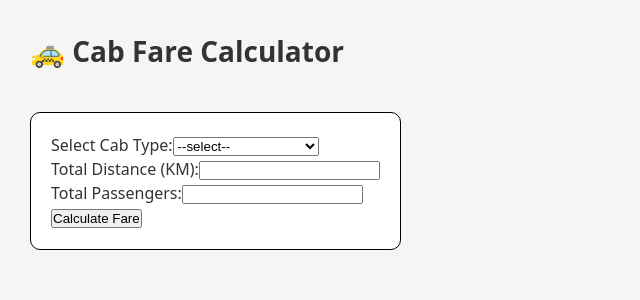
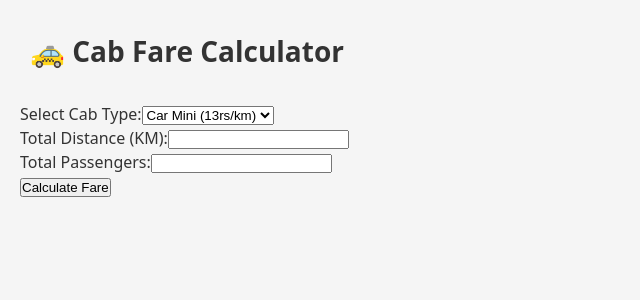
Before and after one commit to omkarchavan-git/Fare-Calculator, a React (Vite) app in the folder FrontEnd_Fare_Calc/: page / in a window 1280 px wide. Shown: the top 300 px of the page, without its empty margins (0-640 px from the left). Built offline with nearby package versions, Linux system fonts and the light colour scheme.

Commit message:
updated the fare calculation rates and responce

```diff
--- a/FrontEnd_Fare_Calc/src/component/CabForm.jsx
+++ b/FrontEnd_Fare_Calc/src/component/CabForm.jsx
@@ -1,86 +1,76 @@
 import React, { useState } from "react";
 
-export default function CabForm() {
-  const [form, setForm] = useState({
-    cabType: "",
-    totalKm: "",
-    totalPassenger: ""
-  });
-
+function FareCalculator() {
+  const [distance, setDistance] = useState("");
+  const [passengers, setPassengers] = useState("");
+  const [cabType, setCabType] = useState("Mini");
   const [result, setResult] = useState(null);
 
-  const handleChange = (e) => {
-    setForm({
-      ...form,
-      [e.target.name]: e.target.value,
-    });
+  const calculateFare = async () => {
+    const requestBody = {
+      totalKm: distance,
+      totalPassenger: passengers,
+      cabType: cabType
     };
 
-  const handleSubmit = async () => {
-    if (!form.cabType || !form.totalKm || !form.totalPassenger) {
-      alert("Please fill all fields");
-      return;
-    }
-
-    const response = await fetch("http://localhost:8081/formfare/addData", {
+    try {
+      const response = await fetch("http://localhost:8080/calcFare", {
         method: "POST",
-      headers: { "Content-Type": "application/json" },
-      body: JSON.stringify(form),
+        headers: {
+          "Content-Type": "application/json"
+        },
+        body: JSON.stringify(requestBody)
       });
 
       const data = await response.json();
-    setResult(data); // store backend calculated result
+      setResult(data);   // ⬅️ This updates UI
+    } catch (error) {
+      console.error("Error:", error);
+    }
   };
 
   return (
-    <div className="cab-form-container">
-      <div className="cab-form">
-
+    <div>
       <label>Select Cab Type:</label>
-        <select name="cabType" onChange={handleChange}>
-          <option value="">--select--</option>
-          <option value="Auto">Auto (10rs/km)</option>
-          <option value="Car Mini">Car Mini (13rs/km)</option>
-          <option value="Car Sedan">Car Sedan (17rs/km)</option>
-          <option value="Car XL">Car XL (20rs/km)</option>
+      <select value={cabType} onChange={(e) => setCabType(e.target.value)}>
+        <option value="Mini">Car Mini (13rs/km)</option>
+        <option value="Sedan">Sedan (15rs/km)</option>
+        <option value="SUV">SUV (18rs/km)</option>
       </select>
 
-        <p>
-          Total Distance (KM):
+      <br />
+
+      <label>Total Distance (KM):</label>
       <input
         type="number"
-            name="totalKm"
-            value={form.totalKm}
-            onChange={handleChange}
+        value={distance}
+        onChange={(e) => setDistance(e.target.value)}
       />
-        </p>
 
-        <p>
-          Total Passengers:
+      <br />
+
+      <label>Total Passengers:</label>
       <input
         type="number"
-            name="totalPassenger"
-            value={form.totalPassenger}
-            onChange={handleChange}
+        value={passengers}
+        onChange={(e) => setPassengers(e.target.value)}
       />
-        </p>
 
-        <button type="button" onClick={handleSubmit}>
-          Calculate Fare
-        </button>
+      <br />
 
-        {/* ------- SHOW RESULT BELOW -------- */}
+      <button onClick={calculateFare}>Calculate Fare</button>
+
       {result && (
-          <div className="result-box">
+        <div>
           <h3>Fare Calculation Result</h3>
-            <p><strong>Total Fare:</strong> ₹{result.totalFare}</p>
-            <p><strong>Shared Fare:</strong> ₹{result.sharedFare}</p>
-            <p><strong>Total KM:</strong> {result.totalKm}</p>
-            <p><strong>Total Passengers:</strong> {result.totalPassenger}</p>
+          <p><b>Total Fare: ₹{result.totalFare}</b></p>
+          <p><b>Shared Fare: ₹{result.sharedFare}</b></p>
+          <p><b>Total KM: {result.totalKm}</b></p>
+          <p><b>Total Passengers: {result.totalPassenger}</b></p>
         </div>
       )}
-
-      </div>
     </div>
   );
 }
+
+export default FareCalculator;
```
Lines whose indentation alone changed are shown as unchanged.
